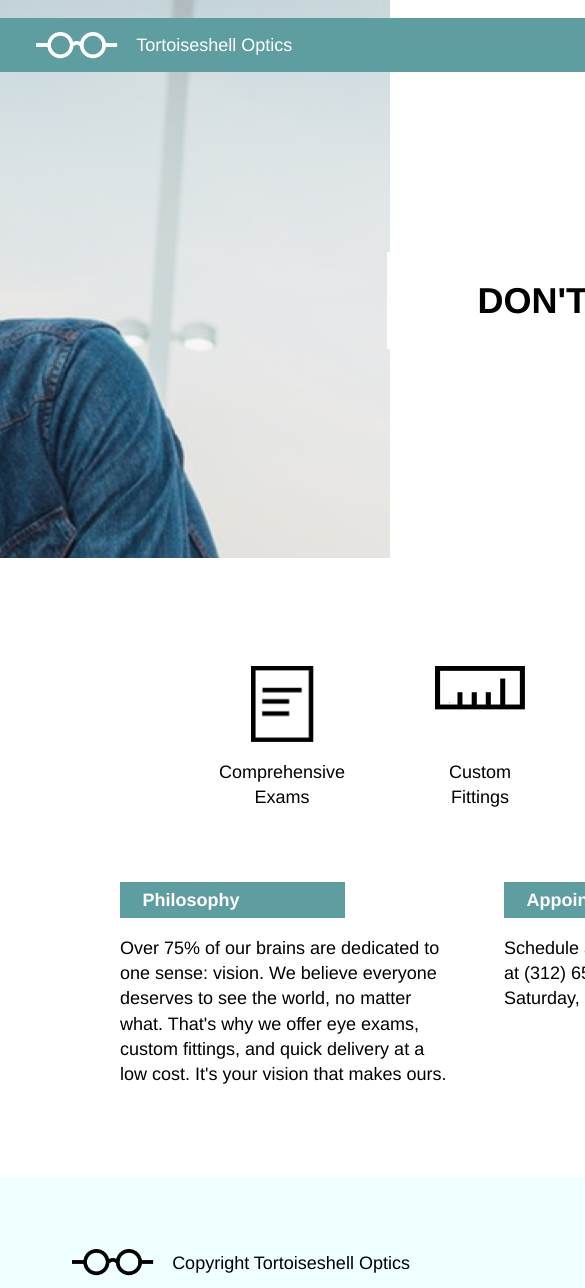
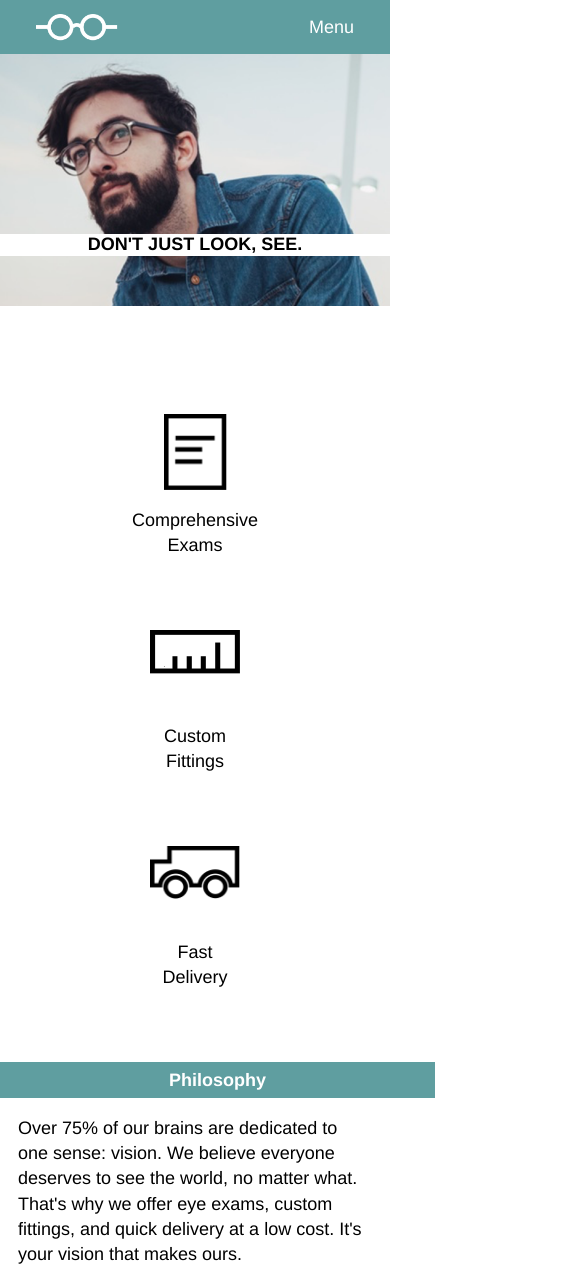
Before and after one commit to llkaplan/tortoiseOptics, a plain HTML site: page index.html in a window 390 px wide. Shown: the top 1288 px of the page, 585 px wide, since content can reach past the window. Drawn offline with Linux system fonts and the light colour scheme.

Commit message:
Final commit for project.

```diff
--- a/index.html
+++ b/index.html
@@ -2,7 +2,7 @@
 <html>
   <head>
     <meta charset="utf-8">
-    <title></title>
+    <title>Tortoiseshell Optics</title>
     <link rel="stylesheet" type="text/css" href="resources/css/reset.css">
     <link rel="stylesheet" type="text/css" href="resources/css/style.css">
   </head>
@@ -16,9 +16,10 @@
               <p>Tortoiseshell Optics</p>
             </div>
             <ul>
-              <li>Services</li>
-              <li>Products</li>
-              <li>Contact</li>
+              <li class="menuItems">Services</li>
+              <li class="menuItems">Products</li>
+              <li class="menuItems">Contact</li>
+              <li class="menu">Menu</li>
             </ul>
           </header>
           <div class="tagline">
--- a/resources/css/style.css
+++ b/resources/css/style.css
@@ -46,6 +46,10 @@ header {
 .lefthand p {
   font-family: Helvetica;
   font-size: 1rem;
+}
+
+header ul li .menu {
+  display: none;
 }
 
 header ul li{
@@ -164,3 +168,78 @@ footer img {
   height: 1.5rem;
   padding-right: 1rem;
 }
+
+/* Media Queries */
+
+@media screen and (max-width: 960px) {
+  .content {
+    width: 100%;
+  }
+  .bgImage {
+    height: 22rem;
+    width: 100%;
+    padding-top: 0rem;
+  }
+
+  .tagline {
+    margin-right: 2rem;
+  }
+}
+
+@media screen and (max-width: 660px) {
+  .bgImage {
+    height: 17rem;
+    background-position: 20%;
+    background-size: cover;
+  }
+  .menu {
+    display: block;
+  }
+  .menuItems {
+    display: none;
+  }
+  .tagline  {
+    display: block;
+    width: 100%;
+    margin-left: 0;
+    margin-right: 0;
+    text-align: center;
+  }
+  .tagline h1 {
+    text-align: center;
+    font-size: 1rem;
+    padding: 0 1rem;
+  }
+  .imageLinks {
+    flex-direction: column;
+    align-items: center;
+  }
+  .paragraphs {
+    flex-direction: column;
+    align-items: center;
+  }
+  .paragraph {
+    width: 100%;
+  }
+  #paragraph2 {
+    padding-left: 0px;
+    padding-top: 4rem;
+  }
+  .paragraph h2 {
+    text-align: center;
+    width: 100%;
+  }
+  .paragraph p {
+    padding: 1rem;
+  }
+  footer p {
+    display: none;
+  }
+  footer {
+    justify-content: center;
+    padding-left: 0px;
+}
+  .lefthand p {
+    display: none;
+  }
+}
```
